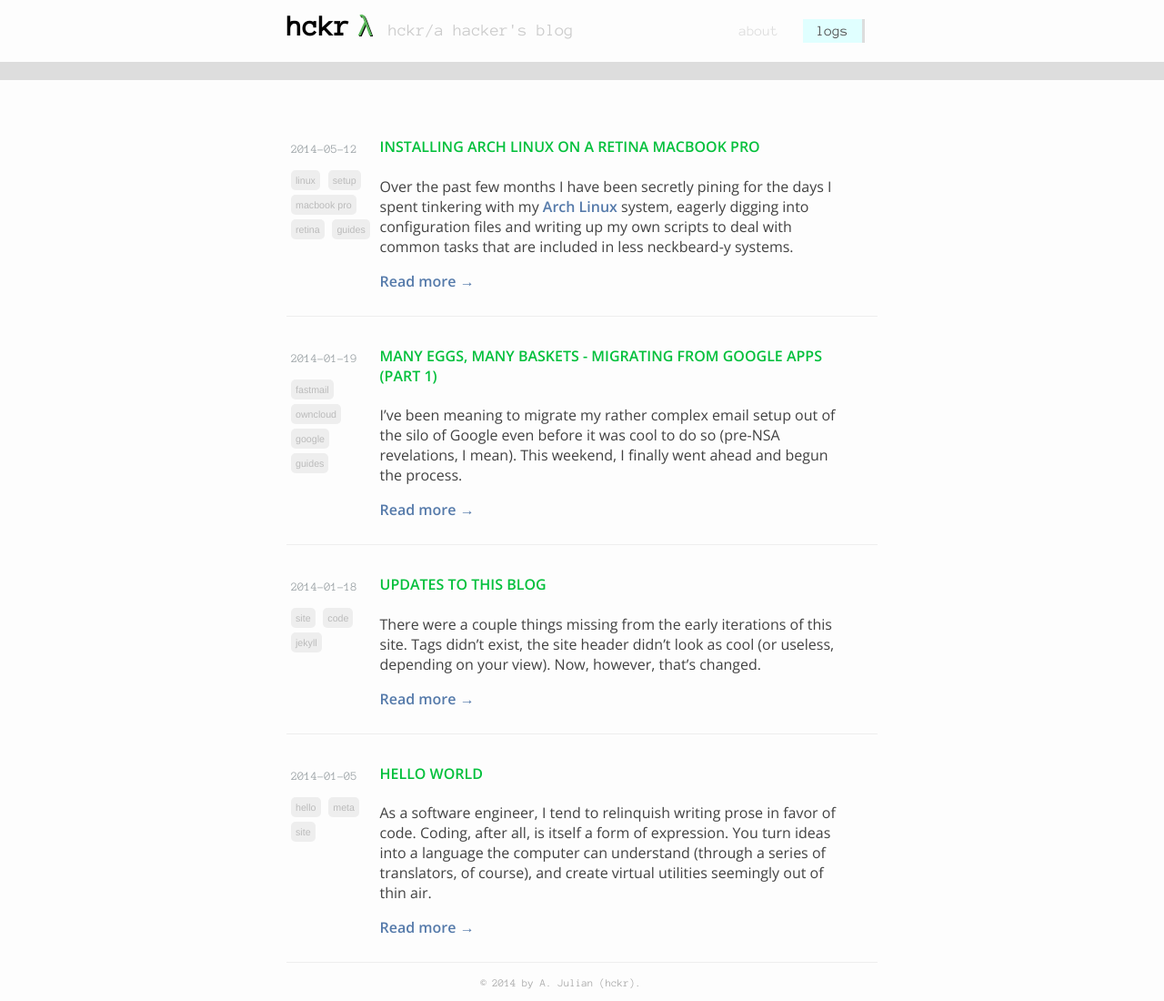
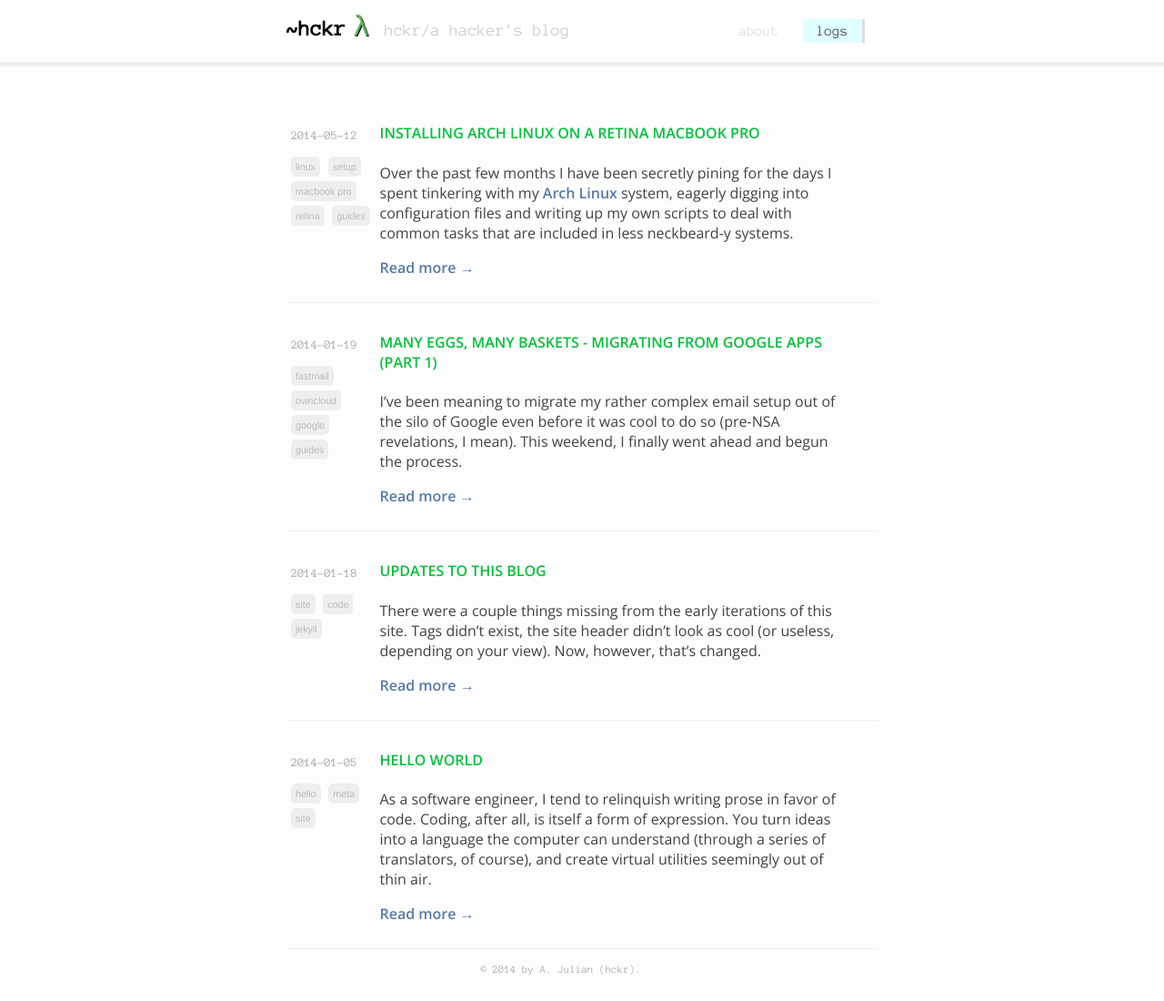
Before and after one commit to bitjockey42/astrohckr.github.io, a Jekyll site: the page built from index.md, in a window 1280 px wide. Shown: the whole page at 91% size. Built offline with Jekyll 4.4.1, drawn with Linux system fonts in a browser that asks for light colours; some web fonts are replaced; Markdown is read by kramdown in place of the engine named in the settings.

Commit message:
Set background on header.

```diff
--- a/_includes/header.html
+++ b/_includes/header.html
@@ -1,7 +1,7 @@
 <header class="header">
   <div class="row center">
   <div class="col-lg-1">
-    <h1 class="header-site-title">hckr</h1>
+    <h1 class="header-site-title">~hckr</h1>
     <a class="header-site-logo" href="{{ site.baseurl }}">
         &lambda;
     </a>
--- a/assets/stylesheets/header.css
+++ b/assets/stylesheets/header.css
@@ -3,12 +3,13 @@
     margin-bottom: 30px;
     padding: 0px 30px;
     font-family: 'Anonymous Pro', sans-serif;
-    border-bottom: solid 20px #ddd;
+    border-bottom: solid 5px #eee;
+    background: #fff;
 }
 
 .header-site-title {
     display: inline;
-    font-size: 24pt;
+    font-size: 18pt;
 }
 
 .header-site-logo {
--- a/assets/stylesheets/nav.css
+++ b/assets/stylesheets/nav.css
@@ -32,7 +32,7 @@
 }
 
 .nav-item:hover {
-    color: #fdfdfd;
+    color: #ddd;
     border-right: solid 3px #7e8073;
 }
 
```
